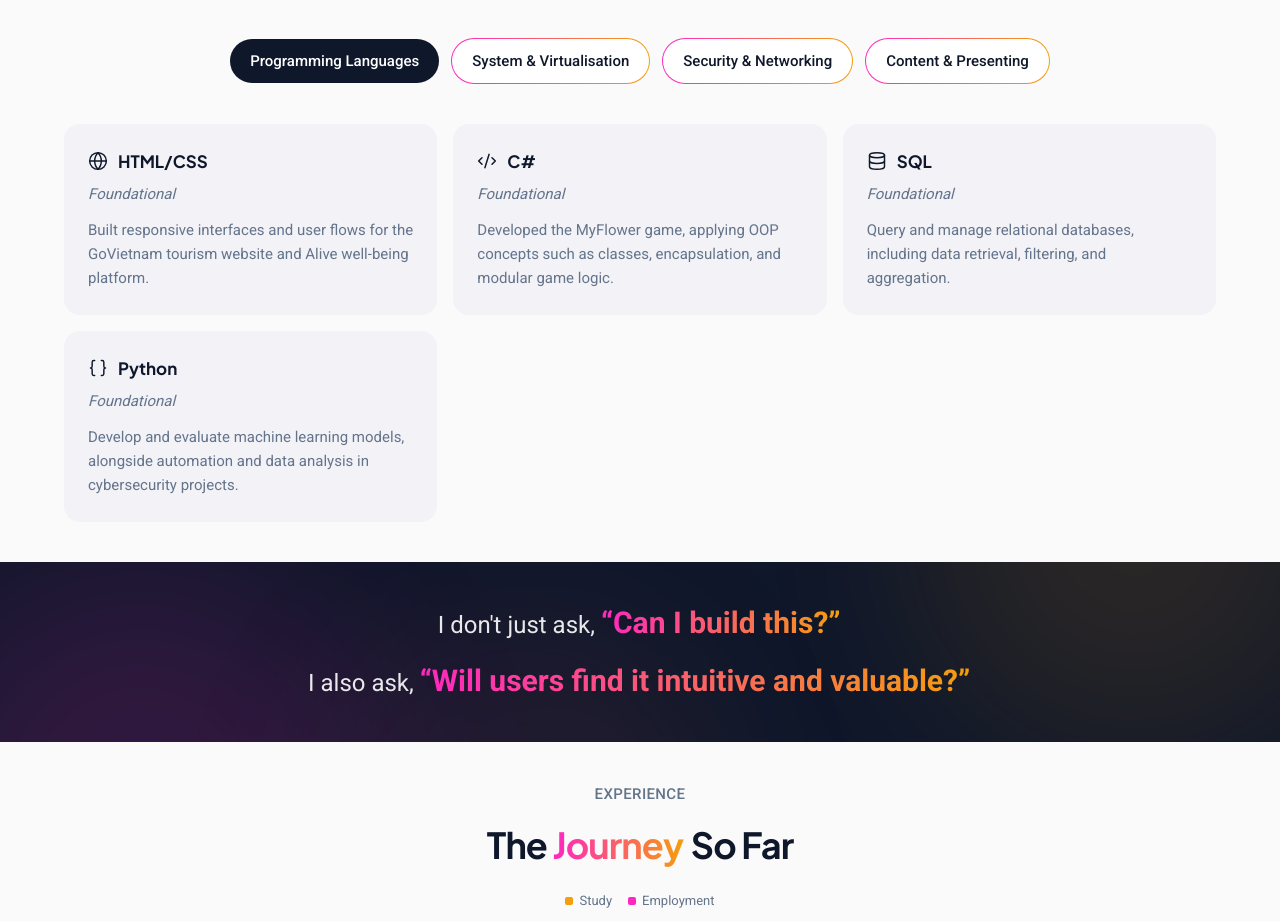
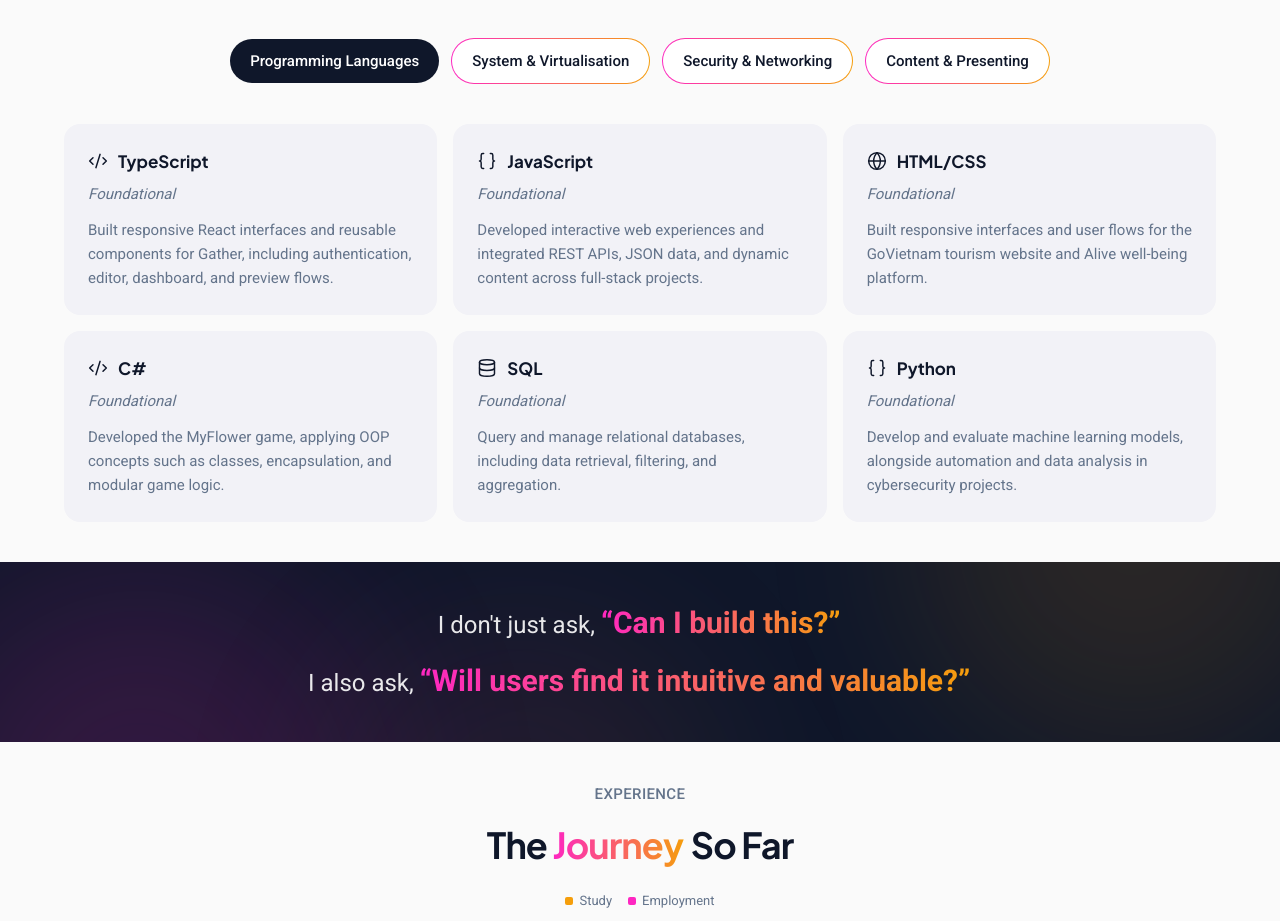
Before and after one commit to mivo1101/emily-vo-portfolio, a Next.js app: page / in a window 1280 px wide. Shown: the part 2107-3028 px from the top of the page. Built offline with nearby package versions, Linux system fonts and the light colour scheme.

Commit message:
Add JavaScript skills and update CV

```diff
--- a/src/data/skills.ts
+++ b/src/data/skills.ts
@@ -38,6 +38,20 @@ export const skillCategories: SkillCategory[] = [
     id: "programming",
     label: "Programming Languages",
     skills: [
+      {
+        name: "TypeScript",
+        proficiency: "Foundational",
+        description:
+          "Built responsive React interfaces and reusable components for Gather, including authentication, editor, dashboard, and preview flows.",
+        icon: Code2,
+      },
+      {
+        name: "JavaScript",
+        proficiency: "Foundational",
+        description:
+          "Developed interactive web experiences and integrated REST APIs, JSON data, and dynamic content across full-stack projects.",
+        icon: Braces,
+      },
       {
         name: "HTML/CSS",
         proficiency: "Foundational",
```
Also changed, not shown: 1 other file (tests, documents, lock files or other folders).
